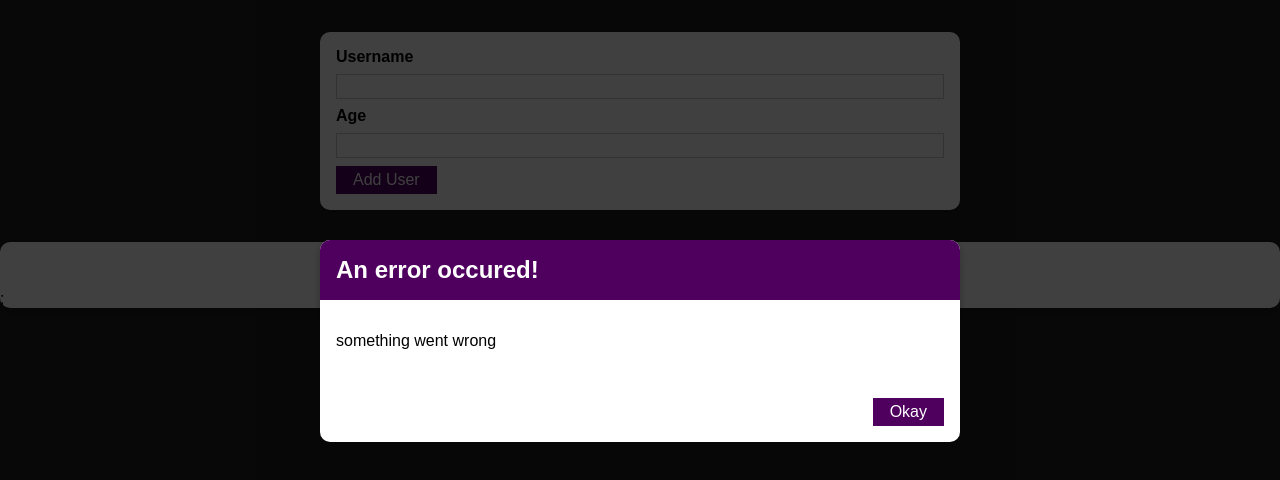
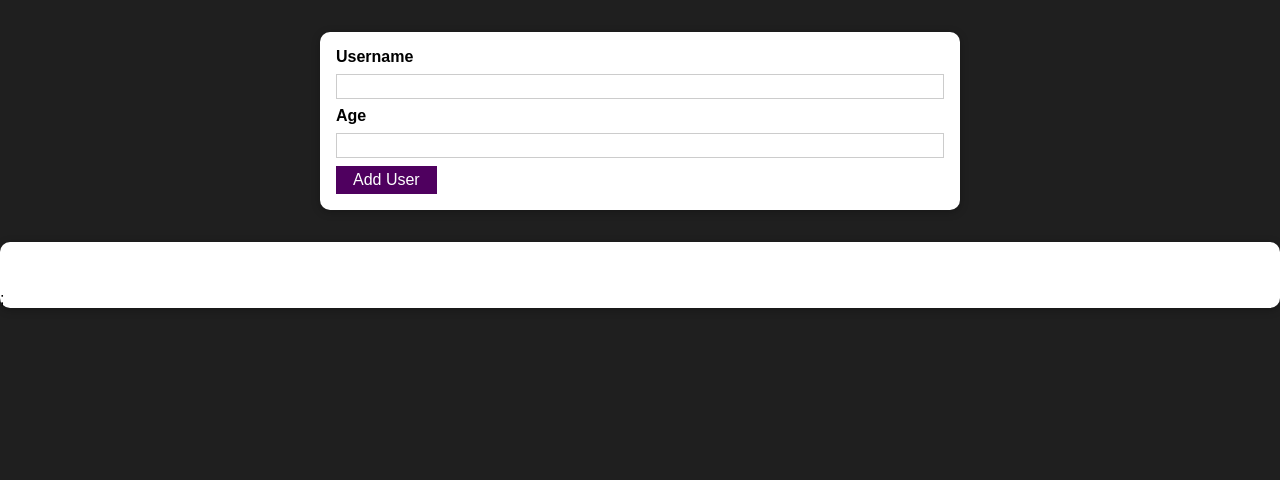
Before and after one commit to hadishnr/react-practice-project-1, a React (Create React App) app: page / in a window 1280 px wide. Shown: the top 480 px of the page. Built offline with nearby package versions, Linux system fonts and the light colour scheme.

Commit message:
handle error modal

```diff
--- a/src/components/UI/ErrorModal.js
+++ b/src/components/UI/ErrorModal.js
@@ -8,7 +8,7 @@
 const ErrorModal = props => {
   return (
     <Fragment>
-      <div className={classes.backdrop} />
+      <div className={classes.backdrop} onClick={props.onConfirm} />
       <Card className={classes.modal}>
         <header className={classes.header}>
           <h2>{props.title}</h2>
@@ -17,7 +17,7 @@
           <p>{props.message}</p>
         </div>
         <footer className={classes.actions}>
-          <Button>Okay</Button>
+          <Button onClick={props.onConfirm}>Okay</Button>
         </footer>
       </Card>
     </Fragment>
--- a/src/components/Users/AddUser.js
+++ b/src/components/Users/AddUser.js
@@ -8,12 +8,22 @@
   const [enteredUsername, setEnteredUsername] = useState('');
   const [enteredAge, setEnteredAge] = useState('');
 
+  const [error, setError] = useState();
+
   const addUserHandler = event => {
     event.preventDefault();
     if (enteredUsername.trim().length === 0 || enteredAge.trim().length === 0) {
+      setError({
+        title: 'Invalid input',
+        message: 'Please enter a valid input',
+      });
       return;
     }
     if (+enteredAge < 1) {
+      setError({
+        title: 'Invalid age',
+        message: 'Please enter a valid age',
+      });
       return;
     }
     props.onAddUser(enteredUsername, enteredAge);
@@ -27,9 +37,19 @@
   const ageChangeHandler = event => {
     setEnteredAge(event.target.value);
   };
+
+  const errorHandler = () => {
+    setError(null);
+  };
   return (
     <Fragment>
-      <ErrorModal title="An error occured!" message="something went wrong" />
+      {error && (
+        <ErrorModal
+          title={error.title}
+          message={error.message}
+          onConfirm={errorHandler}
+        />
+      )}
       <Card className={classes.input}>
         <form onSubmit={addUserHandler}>
           <label htmlFor="username">Username</label>
```
